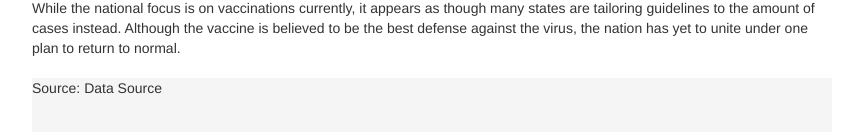
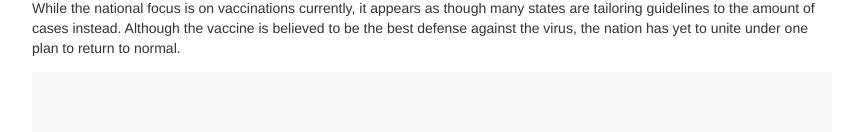
Before and after one commit to tmartineau27/tmartineau27.github.io, a plain HTML site: page hofstra/jrnl083/index.html in a window 1280 px wide. Shown: the part 1174-1306 px from the top of the page, without its empty margins (208-1069 px from the left). Drawn offline with Linux system fonts and the light colour scheme; a script that the page names is missing.

Commit message:
Update index.html

```diff
--- a/hofstra/jrnl083/index.html
+++ b/hofstra/jrnl083/index.html
@@ -272,7 +272,6 @@ On the opposite end, the red states show more of a correlation with cases than v
 <p>
 While the national focus is on vaccinations currently, it appears as though many states are tailoring guidelines to the amount of cases instead. Although the vaccine is believed to be the best defense against the virus, the nation has yet to unite under one plan to return to normal.</p>
   <div id="footer">
-        <p class="muted credit"> Source: Data Source</p>
     </div>
   </div>
 </div>
```
